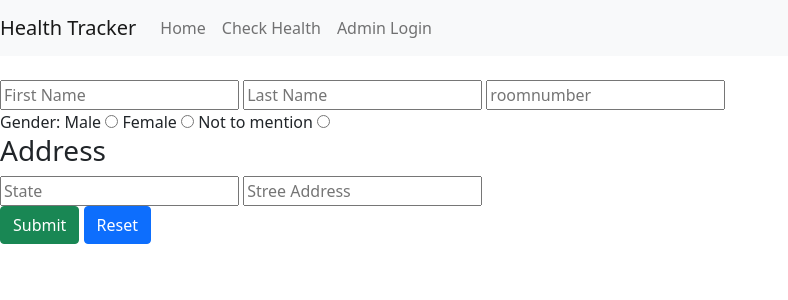
After one commit to rishusingh022/Health-Tracker, a Django app: page /addpatient in a window 1280 px wide. The commit adds this page. Shown: the top 300 px of the page, without its empty margins (0-788 px from the left). Run offline with Django 3.2, Linux system fonts and the light colour scheme.

Commit message:
patients data api implemented

```diff
--- a/health/settings.py
+++ b/health/settings.py
@@ -112,7 +112,7 @@ USE_I18N = True
 
 USE_L10N = True
 
-USE_TZ = True
+USE_TZ = False
 
 
 # Static files (CSS, JavaScript, Images)
--- /dev/null
+++ b/healthtracker/templates/healthtracker/addpatient.html
@@ -0,0 +1,33 @@
+{% extends "healthtracker/layout.html" %}
+
+{% block title %}
+    Health Tracker | Add Patient
+{% endblock %}
+
+{% block body %}
+    {% if message %}
+        <div class="alert alert-primary">
+            {{ message }}
+        </div>
+    {% endif %}
+
+    <form action="{% url 'addpatient' %}" method="post">
+        {% csrf_token %}
+        <input type="text" placeholder="First Name" name="fname" required>
+        <input type="text" placeholder="Last Name" name="lname" required>
+        <input type="number" placeholder="roomnumber" name="rnumber" required>
+        <div>
+            Gender:
+            Male <input type="radio" name="gender" placeholder="male" value="male" required>
+            Female <input type="radio" name="gender" placeholder="female" value="female" required>
+            Not to mention <input type="radio" name="gender" value="ntm" required>
+        </div>
+        <div>
+            <h3>Address</h3>
+            <input type="text" maxlength="50" name="state" placeholder="State" required>
+            <input type="text" maxlength="255" name="streetaddress" placeholder="Stree Address" required>
+        </div>
+        <input type="submit" class="btn btn-success">
+        <input type="reset" class="btn btn-primary">
+    </form>
+{% endblock %}
--- a/healthtracker/templates/healthtracker/chekhealth.html
+++ b/healthtracker/templates/healthtracker/chekhealth.html
@@ -9,7 +9,7 @@
         <form action="{% url 'checkhealth' %}" method="post">
             {% csrf_token %}
             Registration Number: <input type="text" name="regnumber">
-            <input type="submit">
+            <input type="submit" class="btn btn-primary">
         </form>
     </div>
 {% endblock %}
--- a/healthtracker/templates/healthtracker/layout.html
+++ b/healthtracker/templates/healthtracker/layout.html
@@ -11,7 +11,7 @@
 <body>
     <div id="container">
         <nav class="navbar navbar-expand-lg navbar-light bg-light">
-            <a class="navbar-brand" href="#">Health Tracker</a>
+            <a class="navbar-brand" href="{% url 'index' %}">Health Tracker</a>
             <div>
                 <ul class="navbar-nav mr-auto">
                     <li class="nav-item">
@@ -22,10 +22,10 @@
                     </li>
                     {% if user.is_authenticated %}
                         <li class="nav-item">
-                            <a class="nav-link" href="#">Add data</a>
+                            <a class="nav-link" href="{% url 'adddata' %}">Add data</a>
                         </li>
                         <li class="nav-item">
-                            <a class="nav-link" href="#">Add Pateint</a>
+                            <a class="nav-link" href="{% url 'addpatient' %}">Add Patient</a>
                         </li>
                         <li class="nav-item">
                             <a class="nav-link" href="{% url 'logout' %}">Log Out</a>
--- a/healthtracker/urls.py
+++ b/healthtracker/urls.py
@@ -6,5 +6,10 @@ urlpatterns = [
     path("", views.index, name="index"),
     path("adminlogin", views.login_view, name="admin-login"),
     path("logout", views.logout_view, name="logout"),
-    path("checkhealth", views.checkhealth, name="checkhealth")
+    path("checkhealth", views.checkhealth, name="checkhealth"),
+    path("addpatient", views.addpatient, name="addpatient"),
+    path("addpatientdata", views.addpateintdata, name="adddata"),
+
+    # API urls
+    path("patientsdataapi", views.pateintsdataapi, name="pdataapi")
 ]
--- a/healthtracker/views.py
+++ b/healthtracker/views.py
@@ -1,4 +1,5 @@
-from django.http import HttpResponseRedirect
+from django.contrib.auth.decorators import login_required
+from django.http import HttpResponseRedirect, JsonResponse
 from django.shortcuts import render
 from django.contrib.auth import authenticate, login, logout
 from .models import *
@@ -37,15 +38,64 @@ def checkhealth(request):
     if request.method == 'POST':
         regnumber = request.POST["regnumber"]
         try:
-            pateint = Patients.objects.get(RegNumber=regnumber)
+            patient = Patients.objects.get(RegNumber=regnumber)
         except Patients.DoesNotExist:
-            pateint = None
-        if pateint != None:
-            data = PatientsStatus.objects.filter(Patient=pateint).order_by('-Time')
+            patient = None
+        if patient != None:
+            data = PatientsStatus.objects.filter(Patient=patient).order_by('-Time')
         else:
             data = []
-        return render(request, "healthtracker/pateintprofile.html", {
+        return render(request, "healthtracker/patientprofile.html", {
             "data": data
         })
     else:
         return render(request, "healthtracker/chekhealth.html")
+
+
+
+def addpatient(request):
+    if request.method == 'POST':
+        fname = request.POST['fname']
+        lname = request.POST['lname']
+        gender = request.POST['gender']
+        roomnumber = request.POST['rnumber']
+        state = request.POST['state']
+        streeadd = request.POST['streetaddress']
+        newpateints = Patients(
+            FirstName=fname,
+            LastName=lname,
+            RoomNo=roomnumber,
+            Gender=gender,
+            Address=f"{streeadd}, {state}"
+        )
+        newpateints.save()
+        print("new patient added")
+        return render(request, "healthtracker/addpatient.html", {
+            "message": "patient Added"
+        })
+    else:
+        return render(request, "healthtracker/addpatient.html")
+
+
+def addpateintdata(request):
+    if request.method == 'POST':
+        regnumber = request.POST['regnumber']
+        pulserate = request.POST['pulserate']
+        temperature = request.POST['temperature']
+        patient = Patients.objects.get(RegNumber=regnumber)
+        data = PatientsStatus(Patient=patient, PulseRate=pulserate, Temperature=temperature)
+        data.save()
+        print(f"Status Updated of {patient.FirstName}")
+        return render(request, "healthtracker/adddata.html", {
+            "message": f"Status updated!"
+        })
+    else:
+        return render(request, "healthtracker/adddata.html")
+
+
+def pateintsdataapi(request):
+    if request.method == 'GET':
+        patients = Patients.objects.all()
+        return JsonResponse([patient.serialize() for patient in patients], safe=False)
+    else:
+        return JsonResponse({"message": "GET method required"})
```
Also changed, not shown: healthtracker/models.py (+17 -0 lines), healthtracker/templates/healthtracker/adddata.html (added, +32 -0 lines), db.sqlite3, healthtracker/migrations/0001_initial.py, healthtracker/templates/healthtracker/patientprofile.html (renamed from healthtracker/templates/healthtracker/pateintprofile.html).
